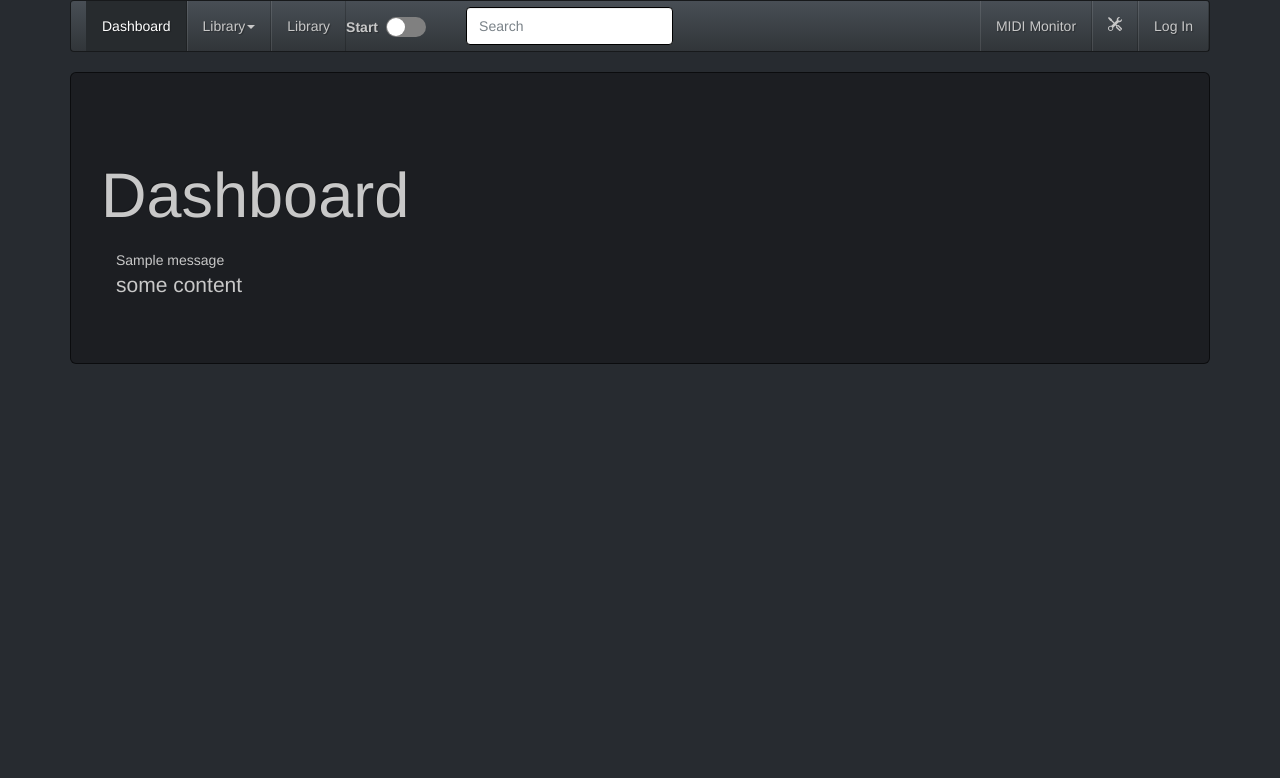
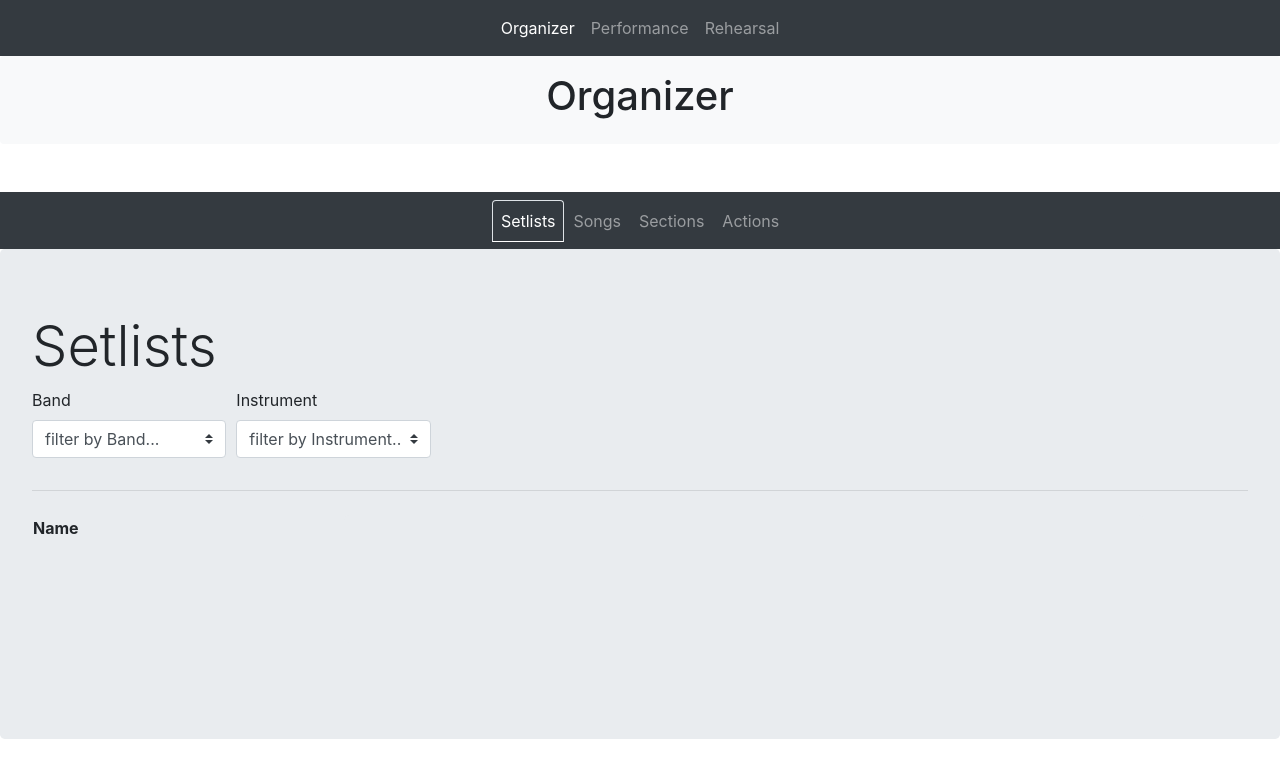
Before and after one commit to winstonschroeder/setlistmanager, a Flask app: page / in a window 1280 px wide. Shown: the top 778 px of the page. Run offline with Flask 2, Linux system fonts and the light colour scheme; tables that the repository leaves empty hold one stand-in row (values such as "Sample post"); one stand-in notice (Sample message) is shown; lists and menus that the app fills with data are empty; some libraries are stand-ins or nearby versions.

Commit message:
Created new base.html and added new menu structure

```diff
--- a/setlistmanager/blueprints/show.py
+++ b/setlistmanager/blueprints/show.py
@@ -2,7 +2,6 @@ import jsons
 from flask import (
     Blueprint, render_template, jsonify
 )
-from models.show import Show
 
 from models.show import Show
 
--- a/setlistmanager/static/css/controls.css
+++ b/setlistmanager/static/css/controls.css
@@ -43,6 +43,12 @@
     width: 45px;
 }
 
+.nav-tabs {
+    border-bottom: 0px solid #dee2e6;
+}
+.navbar-dark .navbar-nav .show > .nav-link, .navbar-dark .navbar-nav .active > .nav-link, .navbar-dark .navbar-nav .nav-link.show, .navbar-dark .navbar-nav .nav-link.active {
+    background: transparent;
+}
 /*
 .machine-table {
 background: green;
--- a/setlistmanager/templates/base.html
+++ b/setlistmanager/templates/base.html
@@ -1,12 +1,20 @@
 <!doctype html>
+<html lang="en">
 <head>
+    <!-- Required meta tags -->
+    <meta charset="utf-8">
+    <!--    <meta name="viewport" content="width=device-width, initial-scale=0.8, shrink-to-fit=yes">-->
+
+    <!-- Bootstrap CSS -->
+    <link rel="stylesheet" href="{{ url_for('static', filename='css/bootstrap.min.css') }}">
+    <!-- all is "fontawesome.com"  -->
+    <link rel="stylesheet" href="{{ url_for('static', filename='css/all.min.css') }}">
+    <link rel="stylesheet" href="{{ url_for('static', filename='css/bootstrap-table.min.css') }}">
+    <!-- <link rel="stylesheet" href="{{ url_for('static', filename='css/theme_dark.css') }}"> -->
+    <link rel="stylesheet" href="{{ url_for('static', filename='css/theme_tequila01.min.css') }}">
+    <link rel="stylesheet" href="{{ url_for('static', filename='css/controls.css') }}">
+
     <title>{% block title %}{% endblock %} - Setlist Manager</title>
-<!--    <link rel="stylesheet" href="{{ url_for('static', filename='css/theme_dark.css') }}">-->
-    <link rel="stylesheet" href="{{ url_for('static', filename='css/all.min.css') }}">
-    <link rel="stylesheet" href="{{ url_for('static', filename='css/controls.css') }}">
-    <link rel="stylesheet" href="{{ url_for('static', filename='css/bootstrap-table.min.css') }}">
-    <link rel="stylesheet" href="{{ url_for('static', filename='css/theme_dark.css') }}">
-    <!--<link rel="stylesheet" href="{{ url_for('static', filename='style.css') }}">-->
     <script type=text/javascript src="{{url_for('static', filename='js/jquery-3.5.1.min.js') }}"></script>
     <script type=text/javascript src="{{url_for('static', filename='js/bootstrap.bundle.js') }}"></script>
     <script type=text/javascript src="{{url_for('static', filename='js/bootstrap.js') }}"></script>
@@ -18,93 +26,43 @@
     <script src="https://stackpath.bootstrapcdn.com/bootstrap/4.5.0/js/bootstrap.min.js" integrity="sha384-OgVRvuATP1z7JjHLkuOU7Xw704+h835Lr+6QL9UvYjZE3Ipu6Tp75j7Bh/kR0JKI" crossorigin="anonymous"></script>
 </head>
 <body>
-<div class="container">
-    <div class="bs-docs-section clearfix">
-        <div class="row">
-            <div class="col-lg-12">
-                <div class="bs-component live-less-editor-hovercontainer"
-                     data-relatedvars="navbar-height,navbar-margin-bottom,navbar-border-radius,navbar-collapse-max-height,navbar-default-bg,navbar-default-border,navbar-default-brand-color,navbar-default-brand-hover-color,navbar-default-brand-hover-bg,navbar-default-color,navbar-default-link-color,navbar-default-link-hover-color,navbar-default-link-hover-bg,navbar-default-link-active-color,navbar-default-link-active-bg,navbar-default-link-disabled-color,navbar-default-link-disabled-bg,navbar-default-toggle-border-color,navbar-default-toggle-hover-bg,navbar-default-toggle-icon-bar-bg,navbar-default-link-active-bg,navbar-default-link-active-color">
-                    <div class="navbar navbar-default">
-<!--                        <div class="navbar-header">
-                            <a class="navbar-brand" href="#">Setlist Manager</a>
-                        </div>-->
-                        <div class="navbar-collapse collapse navbar-responsive-collapse">
-                            <ul class="nav navbar-nav">
-                                <li class="active">
-                                    <a href="/">Dashboard</a>
-                                </li>
-                                <li class="nav-item dropdown">
-                                    <a class="nav-link dropdown-toggle" data-toggle="dropdown" href="#" role="button"
-                                       aria-haspopup="true" aria-expanded="false">Library<span class="caret"></span></a>
-                                    <ul class="dropdown-menu">
-                                        <li><a class="dropdown-item" href="/shows">Shows</a></li>
-                                        <li><a class="dropdown-item" href="/setlists">Setlists</a></li>
-                                        <li><a class="dropdown-item" href="#">Songs</a></li>
-                                        <li><a class="dropdown-item" href="#">Presets</a></li>
-                                    </ul>
-                                </li>
-                                <li>
-                                    <a href="#">Library</a>
-                                </li>
-                                <li>
-                                    <form class="navbar-form navbar-left" style="display:flex; justify-content: center; align-items: center; vertical-align: middle;">
-                                        <input class="slide-switch" type="checkbox" id="switch"/>
-                                        <label for="switch">Start</label>
+<!--
+<script type=text/javascript src="{{url_for('static', filename='js/jquery-3.5.1.slim.min.js') }}"></script>
+<script src="https://cdn.jsdelivr.net/npm/popper.js@1.16.0/dist/umd/popper.min.js"
+        integrity="sha384-Q6E9RHvbIyZFJoft+2mJbHaEWldlvI9IOYy5n3zV9zzTtmI3UksdQRVvoxMfooAo"
+        crossorigin="anonymous"></script>
+<script type=text/javascript src="{{url_for('static', filename='js/bootstrap.bundle.js') }}"></script>
+<script type=text/javascript src="{{url_for('static', filename='js/bootstrap.js') }}"></script>
+<script type=text/javascript src="{{url_for('static', filename='js/all.min.js') }}"></script>
+<script type=text/javascript src="{{url_for('static', filename='js/bootstrap-table.min.js') }}"></script>
+-->
 
-                                    </form>
-                                </li>
-                            </ul>
-                            <form class="navbar-form navbar-left">
-                                <input type="text" class="form-control col-lg-8" placeholder="Search"/>
-                            </form>
-                            <ul class="nav navbar-nav navbar-right">
-                                <li>
-                                    <a href="midimonitor">MIDI Monitor</a>
-                                </li>
-                                <li>
-                                    <a href="settings">
-                                        <svg class="bi bi-tools" width="1em" height="1em" viewBox="0 0 16 16"
-                                             fill="currentColor" xmlns="http://www.w3.org/2000/svg">
-                                            <path fill-rule="evenodd"
-                                                  d="M0 1l1-1 3.081 2.2a1 1 0 01.419.815v.07a1 1 0 00.293.708L10.5 9.5l.914-.305a1 1 0 011.023.242l3.356 3.356a1 1 0 010 1.414l-1.586 1.586a1 1 0 01-1.414 0l-3.356-3.356a1 1 0 01-.242-1.023L9.5 10.5 3.793 4.793a1 1 0 00-.707-.293h-.071a1 1 0 01-.814-.419L0 1zm11.354 9.646a.5.5 0 00-.708.708l3 3a.5.5 0 00.708-.708l-3-3z"
-                                                  clip-rule="evenodd"/>
-                                            <path fill-rule="evenodd"
-                                                  d="M15.898 2.223a3.003 3.003 0 01-3.679 3.674L5.878 12.15a3 3 0 11-2.027-2.027l6.252-6.341A3 3 0 0113.778.1l-2.142 2.142L12 4l1.757.364 2.141-2.141zm-13.37 9.019L3.001 11l.471.242.529.026.287.445.445.287.026.529L5 13l-.242.471-.026.529-.445.287-.287.445-.529.026L3 15l-.471-.242L2 14.732l-.287-.445L1.268 14l-.026-.529L1 13l.242-.471.026-.529.445-.287.287-.445.529-.026z"
-                                                  clip-rule="evenodd"/>
-                                        </svg>
-                                    </a>
-                                </li>
-                                <li>
-                                    {% if g.user %}
-                                    <span>{{ g.user['username'] }}</span>
-                                    <a href="{{ url_for('auth.logout') }}">Log Out</a>
-                                    {% else %}
-                                    <a href="{{ url_for('auth.login') }}">Log In</a>
-                                    {% endif %}
-                                </li>
-                            </ul>
-                        </div>
-                    </div>
-                </div>
+<!-- Menu -->
+<nav class="navbar navbar-expand-lg navbar-dark bg-dark">
+    <button class="navbar-toggler" type="button" data-toggle="collapse" data-target="#navbarMainMenu"
+            aria-controls="navbarMainMenu" aria-expanded="false" aria-label="Toggle navigation">
+        <span class="navbar-toggler-icon"></span>
+    </button>
 
-                <!--                <div class="bs-component live-less-editor-hovercontainer"-->
-                <!--                     data-relatedvars="jumbotron-padding,jumbotron-color,jumbotron-bg,jumbotron-heading-color,jumbotron-font-size">-->
-                <div class="jumbotron">
-                    <div class="row">
-                        <h1>{% block header %}{% endblock %}</h1>
-                        {% for message in get_flashed_messages() %}
-                        <div class="flash">{{ message }}</div>
-                        {% endfor %}
-                    </div>
-                    <div class="row">
+    <div class="collapse navbar-collapse justify-content-md-center" id="navbarMainMenu">
+        {% block menu %}
+        {% endblock %}
+    </div>
+</nav>
+<!-- Menu end -->
+<!-- Header -->
 
-                        {% block content %}{% endblock %}
-                    </div>
-                </div>
-                <!--                </div>-->
-            </div>
+<div class="d-flex p-2 justify-content-center shadow-none p-3 mb-5 bg-light rounded">
+    {% block header %}
+    {% endblock %}
+</div>
 
-        </div>
+<!-- Header -->
+<!-- Content -->
+<div class="row">
+    <div class="container-fluid">
+        {% block content %}
+        {% endblock %}
     </div>
 </div>
 </body>
--- /dev/null
+++ b/setlistmanager/templates/organizer/index.html
@@ -0,0 +1,201 @@
+{% extends 'base.html' %}
+
+{% block title %}
+Organizer
+{% endblock %}
+
+{% block menu %}
+<ul class="navbar-nav">
+    <li class="nav-item active">
+        <a class="nav-link" href="#">Organizer<span class="sr-only">(current)</span></a>
+    </li>
+    <li class="nav-item">
+        <a class="nav-link" href="#">Performance</a>
+    </li>
+    <li class="nav-item">
+        <a class="nav-link" href="#">Rehearsal</a>
+    </li>
+</ul>
+{% endblock %}
+
+{% block header %}
+<h1>Organizer</h1>
+{% endblock %}
+
+{% block content %}
+
+<!-- Nav tabs -->
+<nav class="navbar navbar-expand-lg navbar-dark bg-dark">
+    <button class="navbar-toggler" type="button" data-toggle="collapse" data-target="#navbarMainMenu"
+            aria-controls="navbarMainMenu" aria-expanded="false" aria-label="Toggle navigation">
+        <span class="navbar-toggler-icon"></span>
+    </button>
+
+    <div class="collapse navbar-collapse justify-content-md-center" id="navbarMainMenu">
+        <ul class="nav nav-tabs navbar-nav justify-content-md-center" id="mainMenuTab" role="tablist">
+            <li class="nav-item" role="presentation">
+                <a class="nav-link active" id="organizer-tab" data-toggle="tab" href="#organizer" role="tab"
+                   aria-controls="organizer" aria-selected="true">Setlists</a>
+            </li>
+            <li class="nav-item" role="presentation">
+                <a class="nav-link" id="performance-tab" data-toggle="tab" href="#performance" role="tab"
+                   aria-controls="performance" aria-selected="false">Songs</a>
+            </li>
+            <li class="nav-item" role="presentation">
+                <a class="nav-link" id="show-tab" data-toggle="tab" href="#show" role="tab" aria-controls="show"
+                   aria-selected="false">Sections</a>
+            </li>
+            <li class="nav-item" role="presentation">
+                <a class="nav-link" id="settings-tab" data-toggle="tab" href="#settings" role="tab"
+                   aria-controls="settings" aria-selected="false">Actions</a>
+            </li>
+        </ul>
+    </div>
+</nav>
+
+<!-- Tab panes -->
+<div class="tab-content">
+    <div class="tab-pane active" id="organizer" role="tabpanel" aria-labelledby="organizer-tab">
+        <div class="jumbotron">
+            <h1 class="display-4">Setlists</h1>
+            <form>
+                <div class="form-row">
+                    <div class="col-md-2 mb-2">
+                        <label for="setlist_band">Band</label>
+                        <select class="custom-select" id="setlist_band">
+                            <option value="-1">All</option>
+                            {% for band in bands %}
+                            <option value="{{ band['id'] }}">{{ band }}</option>
+                            {% endfor %}
+                            <option selected disabled value="">filter by Band...</option>
+                        </select>
+                    </div>
+                    <div class="col-md-2 mb-2">
+                        <label for="setlist_instrument">Instrument</label>
+                        <select class="custom-select" id="setlist_instrument">
+                            <option value="-1">All</option>
+                            {% for band in bands %}
+                            <option value="{{ band['id'] }}">{{ band }}</option>
+                            {% endfor %}
+                            <option selected disabled value="">filter by Instrument...</option>
+                        </select>
+                        <div class="invalid-feedback">
+                            Please select a valid state.
+                        </div>
+                    </div>
+                </div>
+            </form>
+            <hr class="my-4">
+            <div class="row">
+                <div class="col-md-3">
+                    <table
+                            id="table"
+                            data-toggle="table"
+                            data-detail-view="false"
+                            data-detail-view-icon="false"
+                            data-detail-view-by-click="true"
+                            data-sort-class="table-active"
+                            data-sortable="true"
+                            data-detail-formatter="detailFormatter"
+                            data-url="/setlists">
+                        <thead>
+                        <tr>
+                            <th data-field="name" data-sortable="true">Name</th>
+                        </tr>
+                        </thead>
+                    </table>
+                    <script>
+  function detailFormatter(index, row) {
+    var html = []
+    $.each(row, function (key, value) {
+      if (key!="id" && key!="metadata") {
+      html.push('<div class="form-row"><div class="form-group col-md-6"><label for="input'
+        + key + '">' + key + '</label>  <input type="text" class="form-control" id="input'
+        + key + '" value="' + value + '"></div>')
+      }
+    })
+    $('#details').html(html.join(''))
+    return ''
+  }
+
+                    </script>
+                </div>
+                <div class="col-md-8">
+                    <div class="jumbotron" id="details">
+
+                    </div>
+                </div>
+            </div>
+        </div>
+    </div>
+    <div class="tab-pane" id="performance" role="tabpanel" aria-labelledby="performance-tab">
+        <div class="jumbotron">
+            <h1 class="display-4">Songs</h1>
+            <form>
+                <div class="form-row">
+                    <div class="col-md-2 mb-2">
+                        <label for="song_band">Band</label>
+                        <select class="custom-select" id="song_band">
+                            <option value="-1">All</option>
+                            {% for band in bands %}
+                            <option value="{{ band['id'] }}">{{ band }}</option>
+                            {% endfor %}
+                            <option selected disabled value="">filter by Band...</option>
+                        </select>
+                    </div>
+                    <div class="col-md-2 mb-2">
+                        <label for="song_instrument">Instrument</label>
+                        <select class="custom-select" id="song_instrument">
+                            <option value="-1">All</option>
+                            {% for band in bands %}
+                            <option value="{{ band['id'] }}">{{ band }}</option>
+                            {% endfor %}
+                            <option selected disabled value="">filter by Instrument...</option>
+                        </select>
+                        <div class="invalid-feedback">
+                            Please select a valid state.
+                        </div>
+                    </div>
+                </div>
+            </form>
+            <hr class="my-4">
+
+            <script>
+// Example starter JavaScript for disabling form submissions if there are invalid fields
+(function() {
+  'use strict';
+  window.addEventListener('load', function() {
+    // Fetch all the forms we want to apply custom Bootstrap validation styles to
+    var forms = document.getElementsByClassName('needs-validation');
+    // Loop over them and prevent submission
+    var validation = Array.prototype.filter.call(forms, function(form) {
+      form.addEventListener('submit', function(event) {
+        if (form.checkValidity() === false) {
+          event.preventDefault();
+          event.stopPropagation();
+        }
+        form.classList.add('was-validated');
+      }, false);
+    });
+  }, false);
+})();
+
+
+
+            </script>
+        </div>
+    </div>
+    <div class="tab-pane" id="show" role="tabpanel" aria-labelledby="show-tab">
+        <div class="jumbotron">
+            <h1>Sections</h1>
+            <p>bla bla bla bla</p>
+        </div>
+    </div>
+    <div class="tab-pane" id="settings" role="tabpanel" aria-labelledby="settings-tab">
+        <div class="jumbotron">
+            <h1>Actions</h1>
+            <p>bla bla bla bla</p>
+        </div>
+    </div>
+</div>
+{% endblock %}
```
Also changed, not shown: setlistmanager/__init__.py (+2 -20 lines), setlistmanager/blueprints/organizer.py (added, +20 -0 lines), setlistmanager/templates/base_old.html (added, +111 -0 lines).
